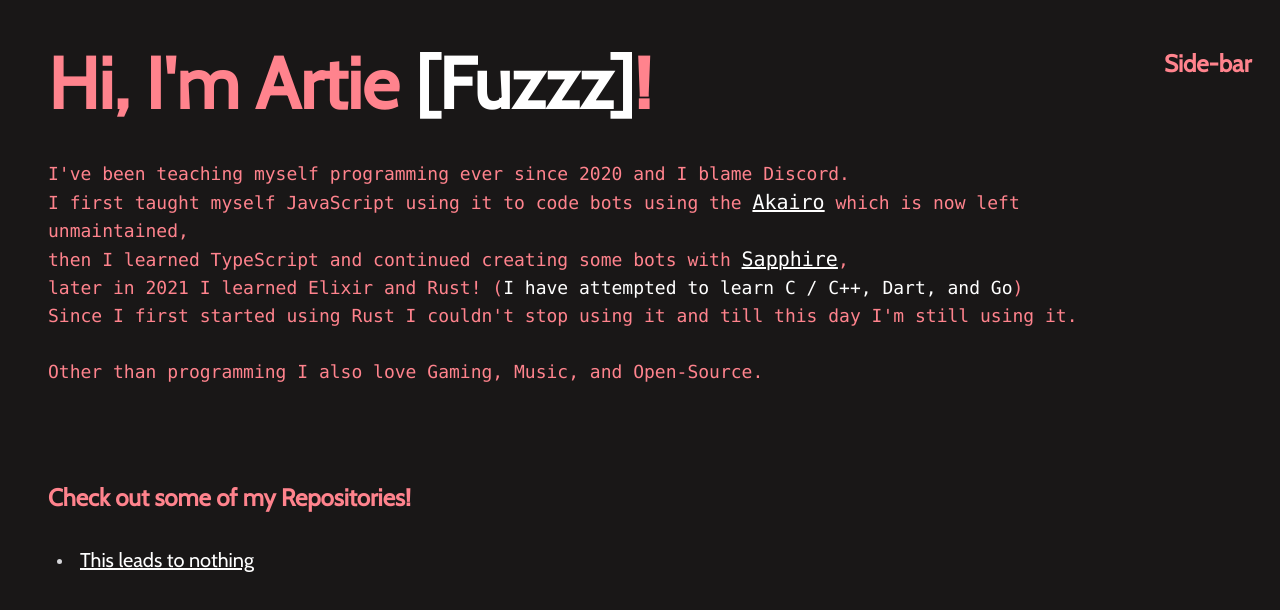
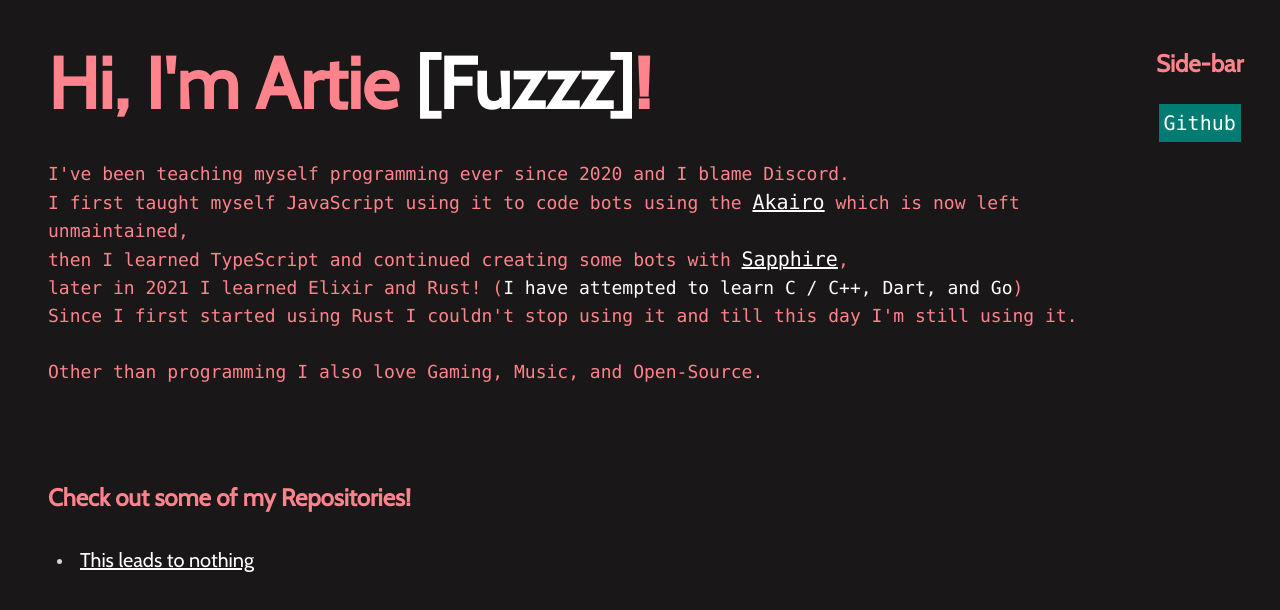
Before and after one commit to ArtieFuzzz/dev.astolfo.cafe, a SvelteKit app: page / in a window 1280 px wide. Shown: the top 610 px of the page. Built offline with nearby package versions, Linux system fonts and the light colour scheme.

Commit message:
refactor: Components

```diff
--- a/src/app.scss
+++ b/src/app.scss
@@ -24,7 +24,7 @@ body {
 }
 
 .side-bar {
-  width: 10vw;
+  width: 15vw;
 }
 a {
   text-decoration: none;
--- /dev/null
+++ b/src/components/LinkedRepos.svelte
@@ -0,0 +1,10 @@
+<div class="flex flex-row justify-evenly items-center mt-12">
+  <div class="flex flex-col justify-start items-start">
+    <h2>Check out some of my Repositories!</h2>
+    <ul>
+      <li>
+        <a href="/">This leads to nothing</a>
+      </li>
+    </ul>
+  </div>
+</div>
--- /dev/null
+++ b/src/components/SideBar.svelte
@@ -0,0 +1,18 @@
+<div class="side-bar flex flex-col justify-center items-center ml-10">
+  <h2>Side-bar</h2>
+  <a href="https://github.com/ArtieFuzzz" class="link">Github</a>
+
+</div>
+
+<style lang="scss">
+  div a {
+    text-decoration: none;
+    background-color: #007c72;
+    padding: 5px;
+    @apply font-mono;
+  }
+
+  div a .link {
+    padding-bottom: 10px;
+  }
+</style>
--- a/src/routes/+page.svelte
+++ b/src/routes/+page.svelte
@@ -2,6 +2,8 @@
 <script>
   import { fade } from 'svelte/transition';
   import AboutMe from '../components/AboutMe.svelte';
+  import LinkedRepos from '../components/LinkedRepos.svelte';
+  import SideBar from '../components/SideBar.svelte';
 </script>
 
 <div class="h-screen w-screen flex flex-row justify-evenly items-start">
@@ -13,22 +15,11 @@
 
       <AboutMe />
 
-      <div class="flex flex-row justify-evenly items-center mt-12">
-        <div class="flex flex-col justify-start items-start">
-          <h2>Check out some of my Repositories!</h2>
-          <ul>
-            <li>
-              <a href="/">This leads to nothing</a>
-            </li>
-          </ul>
-        </div>
-      </div>
+      <LinkedRepos />
     </div>
   </div>
 
-  <div class="side-bar flex flex-col justify-center items-start">
-    <h2>Side-bar</h2>
-  </div>
+  <SideBar />
 </div>
 
 <style lang="scss">
```
